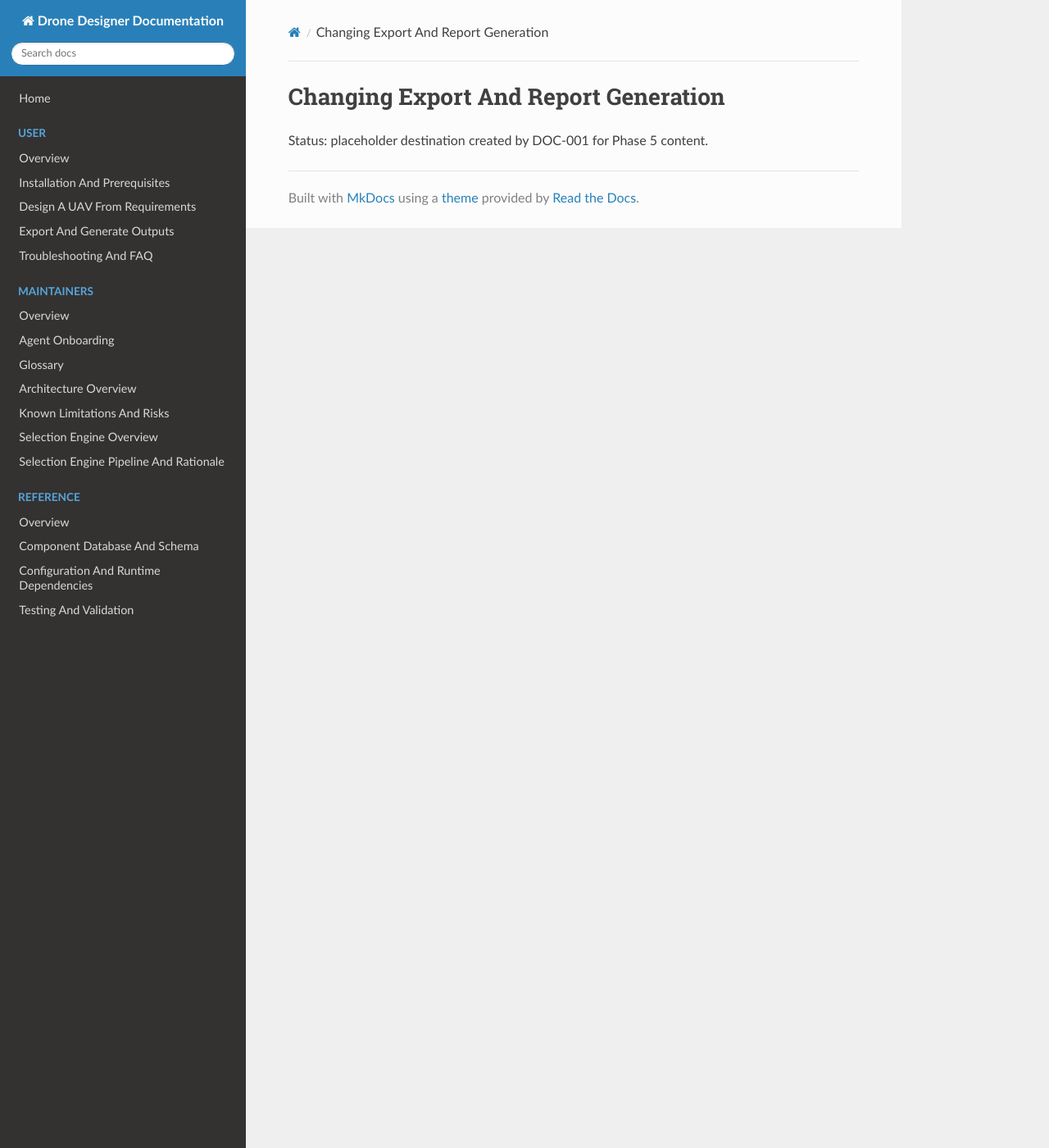
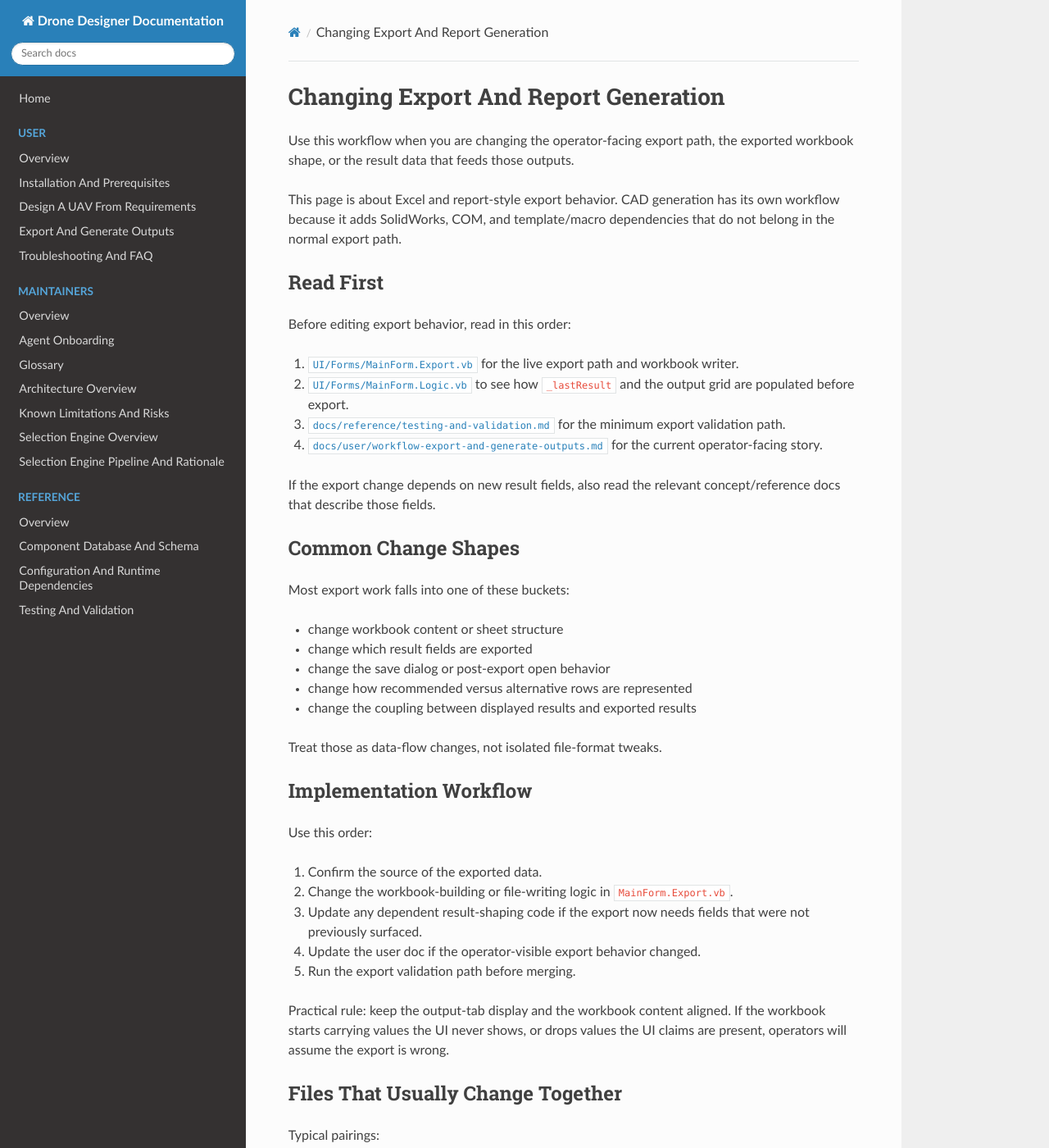
Before and after one commit to EMPAERIAL/Drone-Designer, an MkDocs documentation site: the page built from docs/maintainers/workflows/changing-export-and-report-generation.md, in a window 1280 px wide and 1400 px high. Shown: the whole window at 82% size. Built offline with MkDocs 1.6.1, drawn with Linux system fonts in a browser that asks for light colours; nearby versions of some CDN libraries; some of the changed text lies outside the part shown.

Commit message:
docs: add export workflow

```diff
--- a/docs/maintainers/workflows/changing-export-and-report-generation.md
+++ b/docs/maintainers/workflows/changing-export-and-report-generation.md
@@ -1,3 +1,93 @@
 # Changing Export And Report Generation
 
-Status: placeholder destination created by DOC-001 for Phase 5 content.
+Use this workflow when you are changing the operator-facing export path, the exported workbook shape, or the result data that feeds those outputs.
+
+This page is about Excel and report-style export behavior. CAD generation has its own workflow because it adds SolidWorks, COM, and template/macro dependencies that do not belong in the normal export path.
+
+## Read First
+
+Before editing export behavior, read in this order:
+
+1. [`UI/Forms/MainForm.Export.vb`](../../UI/Forms/MainForm.Export.vb) for the live export path and workbook writer.
+2. [`UI/Forms/MainForm.Logic.vb`](../../UI/Forms/MainForm.Logic.vb) to see how `_lastResult` and the output grid are populated before export.
+3. [`docs/reference/testing-and-validation.md`](../../reference/testing-and-validation.md) for the minimum export validation path.
+4. [`docs/user/workflow-export-and-generate-outputs.md`](../../user/workflow-export-and-generate-outputs.md) for the current operator-facing story.
+
+If the export change depends on new result fields, also read the relevant concept/reference docs that describe those fields.
+
+## Common Change Shapes
+
+Most export work falls into one of these buckets:
+
+- change workbook content or sheet structure
+- change which result fields are exported
+- change the save dialog or post-export open behavior
+- change how recommended versus alternative rows are represented
+- change the coupling between displayed results and exported results
+
+Treat those as data-flow changes, not isolated file-format tweaks.
+
+## Implementation Workflow
+
+Use this order:
+
+1. Confirm the source of the exported data.
+2. Change the workbook-building or file-writing logic in `MainForm.Export.vb`.
+3. Update any dependent result-shaping code if the export now needs fields that were not previously surfaced.
+4. Update the user doc if the operator-visible export behavior changed.
+5. Run the export validation path before merging.
+
+Practical rule: keep the output-tab display and the workbook content aligned. If the workbook starts carrying values the UI never shows, or drops values the UI claims are present, operators will assume the export is wrong.
+
+## Files That Usually Change Together
+
+Typical pairings:
+
+- workbook structure or styling:
+  `UI/Forms/MainForm.Export.vb` + the user export workflow doc
+- result-field changes:
+  `UI/Forms/MainForm.Export.vb` + `UI/Forms/MainForm.Logic.vb` + the model or engine code that owns the field
+- output-tab interaction changes:
+  `UI/Forms/MainForm.Export.vb` + `UI/Forms/MainForm.vb`
+
+If the change affects CAD behavior rather than workbook/report export, move to [`changing-cad-generation.md`](changing-cad-generation.md) instead of stretching this workflow.
+
+## Validation Path
+
+Minimum validation for an export change:
+
+1. Build the app.
+2. Launch it and complete one successful design flow.
+3. Run `Export to Excel`.
+4. Confirm the `.xlsx` file is created in a writable folder.
+5. Open the workbook if practical and verify the changed sheet, fields, or formatting at a sanity-check level.
+
+Add a manual design-run check first if the export change depends on `SelectionResult` data shape changes. Use the fuller checklist in [Testing And Validation](../../reference/testing-and-validation.md) instead of duplicating it in PR notes.
+
+## Common Failure Modes
+
+Watch for:
+
+- export code reading stale UI state instead of the live `SelectionResult`
+- workbook content drifting from the output-tab table
+- formatting logic that still works structurally but drops recommended-versus-alternative distinctions
+- save-dialog success with a malformed or incomplete workbook
+- result-field additions that were not plumbed through the UI and export path consistently
+
+These regressions are often visible only after opening the generated file, not from the app status label alone.
+
+## Primary Related Files
+
+- `UI/Forms/MainForm.Export.vb`
+- `UI/Forms/MainForm.Logic.vb`
+- `UI/Forms/MainForm.vb`
+- `docs/reference/testing-and-validation.md`
+- `docs/user/workflow-export-and-generate-outputs.md`
+
+## Secondary Related Files
+
+- `Core/Models/ComponentDisplayRow.vb`
+- `Core/Services/ComponentSelectionEngine.vb`
+- `UI/Forms/MainForm.CAD.vb`
+- `docs/user/troubleshooting-and-faq.md`
+- `docs/maintainers/workflows/changing-cad-generation.md`
```
